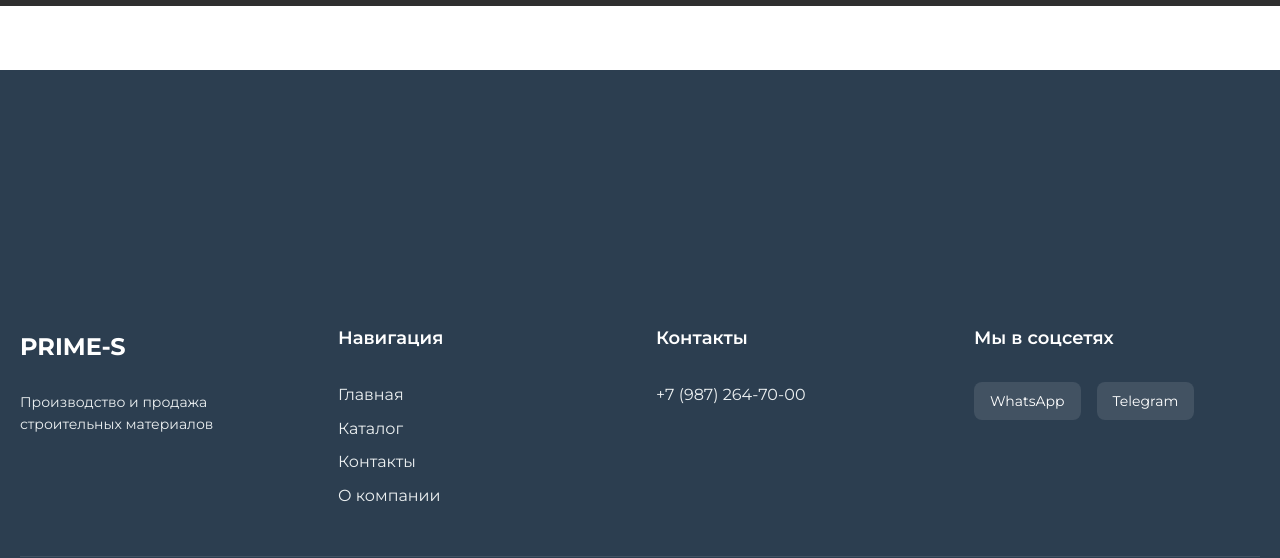
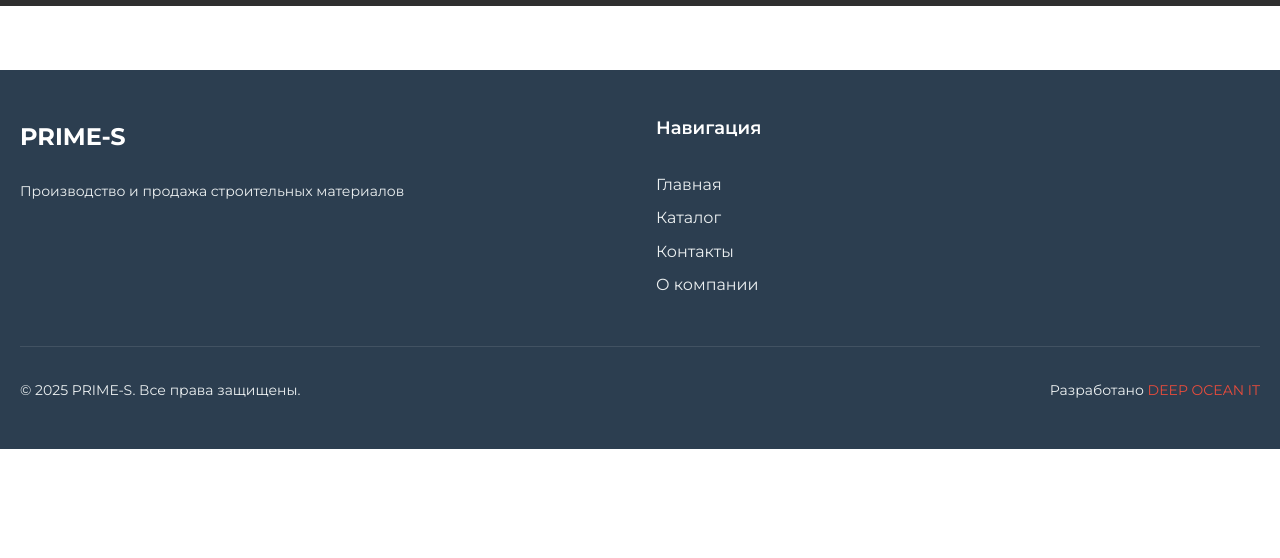
Before and after one commit to Arbitr3103/prime-s-react, a React (Vite) app: page / in a window 1280 px wide. Shown: the part 5196-5754 px from the top of the page. After the commit the page ends 5645 px from the top, so only its background shows below. Built offline with nearby package versions, Linux system fonts and the light colour scheme; grey boxes are pictures that could not be loaded.

Commit message:
Footer: убраны дублирующиеся секции Контакты и Соцсети, оставлены только логотип, навигация и копирайт

```diff
--- a/src/layout/Footer.jsx
+++ b/src/layout/Footer.jsx
@@ -32,41 +32,6 @@ function Footer() {
               <Link to="/about" className={styles.footerLink}>О компании</Link>
             </nav>
           </div>
-
-          {/* Контакты */}
-          <div className={styles.footerSection}>
-            <h3 className={styles.sectionTitle}>Контакты</h3>
-            <div className={styles.contacts}>
-              <a href="tel:+79872647000" className={styles.contactLink}>
-                +7 (987) 264-70-00
-              </a>
-            </div>
-          </div>
-
-          {/* Социальные сети */}
-          <div className={styles.footerSection}>
-            <h3 className={styles.sectionTitle}>Мы в соцсетях</h3>
-            <div className={styles.socialLinks}>
-              <a
-                href="https://api.whatsapp.com/send/?phone=79872647000&text&type=phone_number&app_absent=0"
-                className={styles.socialLink}
-                target="_blank"
-                rel="noopener noreferrer"
-                aria-label="WhatsApp"
-              >
-                WhatsApp
-              </a>
-              <a
-                href="https://t.me/z1ganshin"
-                className={styles.socialLink}
-                target="_blank"
-                rel="noopener noreferrer"
-                aria-label="Telegram"
-              >
-                Telegram
-              </a>
-            </div>
-          </div>
         </div>
 
         {/* Копирайт */}
--- a/src/layout/Footer.module.css
+++ b/src/layout/Footer.module.css
@@ -3,9 +3,6 @@
   color: var(--color-white);
   padding: var(--spacing-2xl) 0;
   margin-top: var(--spacing-3xl);
-  min-height: 100vh;
-  display: flex;
-  align-items: center;
 }
 
 .container {
@@ -16,7 +13,7 @@
 
 .footerContent {
   display: grid;
-  grid-template-columns: repeat(4, minmax(220px, 1fr));
+  grid-template-columns: repeat(2, minmax(240px, 1fr));
   gap: var(--spacing-xl);
   margin-bottom: var(--spacing-2xl);
 }
@@ -145,17 +142,9 @@
 }
 
 /* Адаптивность */
-@media (max-width: 1024px) {
-  .footerContent {
-    grid-template-columns: repeat(2, minmax(240px, 1fr));
-  }
-}
-
 @media (max-width: 768px) {
   .footer {
     padding: var(--spacing-2xl) 0 var(--spacing-md);
-    min-height: auto;
-    align-items: stretch;
   }
 
   .footerContent {
```
